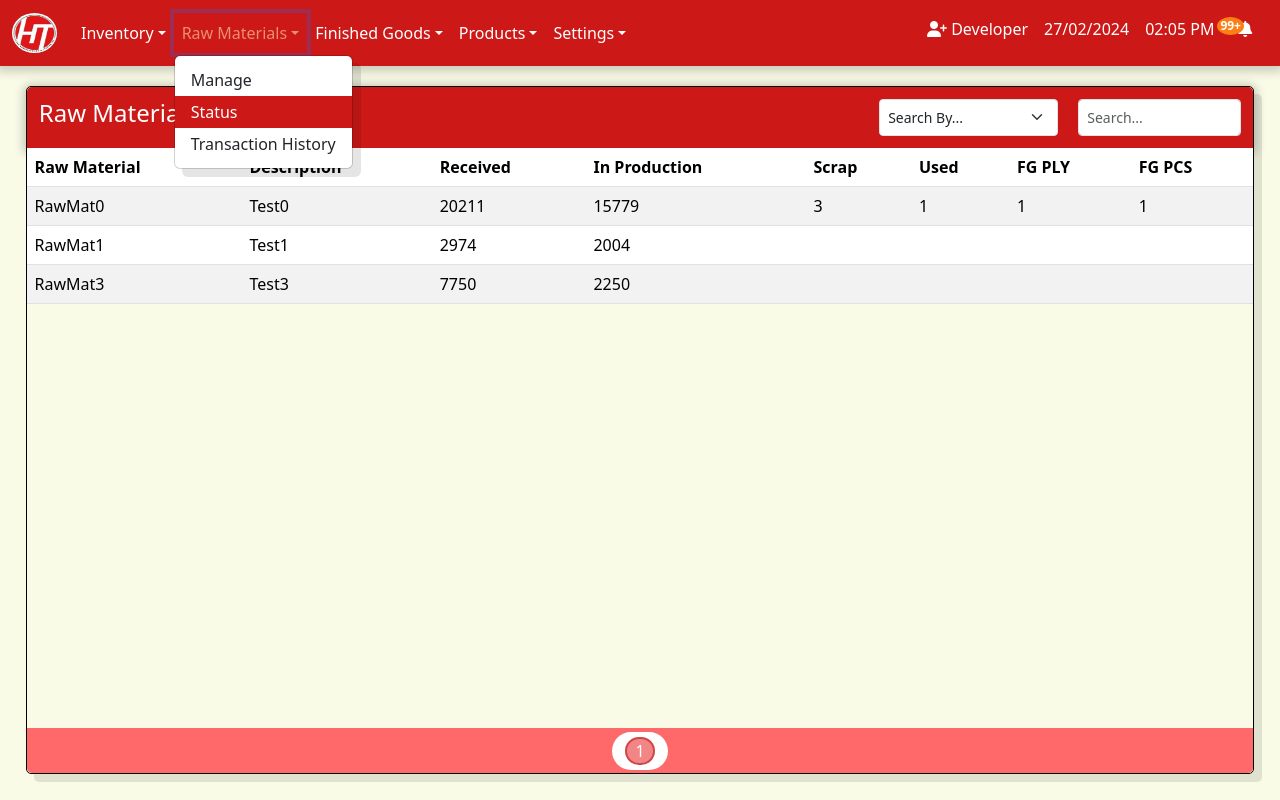
After one commit to Shashimii/inventory-system-with-analytics, a PHP site: page /rm_status in a window 1280 px wide, after a click on "Raw Materials". The commit adds this page. Run offline with PHP 8.4, Linux system fonts and the light colour scheme; data comes from the database, SQL or seed files in the repository; some libraries are stand-ins or nearby versions.

Commit message:
+ rm status

```diff
--- a/js/rmTables.js
+++ b/js/rmTables.js
@@ -238,9 +238,58 @@ $(function(){
         $('#renderHistoryTable').append(tableStructure);
     }
 
+    function rmStatusTableStructure() {
+        $('#renderStatusTable').empty();
+        var tableStructure = `
+        <div class="rm-manage-md-card">
+            <div class="rm-manage-md-card-row">
+                <div class="rm-manage-md-card-item">
+                    <h4>Raw Material Status</h4>
+                </div>
+                <div class="rm-manage-md-card-btn-searchbar">
+                <select id="searchFilter" class="form-select form-select-sm dropdown" required>
+                    <option selected value="">Search By...</option>
+                    <option value="name">Name</option>
+                    <option value="desc">Description</option>
+                </select>
+                    <input id="searchBar" placeholder="Search..." class="form-control form-control-sm" type="text">
+                </div>
+            </div>
+            <div class="table-body">
+                <table class="table table-striped table-responsive table-hover" id="statusTable">
+                    <thead>
+                        <tr>
+                        <th scope="col">Raw Material</th>
+                        <th scope="col">Description</th>
+                        <th scope="col">Received</th>
+                        <th scope="col">In Production</th>
+                        <th scope="col">Scrap</th>
+                        <th scope="col">Used</th>
+                        <th scope="col">FG PLY</th>
+                        <th scope="col">FG PCS</th>
+                        </tr>
+                    </thead>
+                    <tbody>
+
+                    </tbody>
+                </table>
+            </div>
+            <div class="table-footer">
+                <div class="pagination-container">
+                    <ul class="pagination" id="statusTablePagination">
+
+                    </ul>
+                </div>
+            </div>
+        </div>
+        `;
+
+        $('#renderStatusTable').append(tableStructure);
+    }
+
     rmRecTableStructure(); // recieve table default displayed
-    rmHistoryTableStructure(); // history table default displayed
-
+    rmHistoryTableStructure(); // history table display
+    rmStatusTableStructure() // status table display
 
 
     // switch displays between tables
--- /dev/null
+++ b/php/rm_status_data.php
@@ -0,0 +1,25 @@
+<?php
+
+include 'script_con.php';
+
+$stmt = $con->prepare("SELECT item_name, item_desc,
+SUM(quantity_receive) AS total_received,
+SUM(quantity_inProduction) AS total_inProduction,
+SUM(quantity_scrap) AS total_scrap,
+SUM(quantity_used) AS total_used,
+SUM(quantity_created_ply) AS total_ply,
+SUM(quantity_created_pcs) AS total_pcs
+FROM `rm_data` GROUP BY item_name;");
+$stmt->execute();
+$result = $stmt->get_result();
+
+$data = array();
+while ($row = $result->fetch_assoc()) {
+    $data[] = $row;
+}
+
+$stmt->close();
+$con->close();
+
+header('Content-Type: application/json');
+echo json_encode($data);
--- /dev/null
+++ b/rm_status.php
@@ -0,0 +1,104 @@
+<?php
+
+include 'connections.php';
+
+?>
+
+<!DOCTYPE html>
+<html lang="en">
+<head>
+
+    <script src="./js/rmTables.js"></script>
+    <script src="./js/rmFetchStatus.js"></script>
+    <meta charset="UTF-8">
+    <meta name="viewport" content="width=device-width, initial-scale=1.0">
+    <title>Raw Material Status | Hiltac</title>
+</head>
+<body>
+    <div class="main">
+        <div class="content-head">
+            <div class="navbar-container">
+                <nav class="navbar navbar-expand-lg fixed-top" style="background-color: #CD1818">
+                    <div class="container-fluid">
+                        <a class="navbar-brand">
+                            <img src="./assets/logo.jpg" alt="Logo" width="45" height="40" class="d-inline-block align-text-top" style="border-radius: 50%;">
+                        </a>
+                        <button class="navbar-toggler" type="button" data-bs-toggle="collapse" data-bs-target="#navbarSupportedContent" aria-controls="navbarSupportedContent" aria-expanded="false" aria-label="Toggle navigation">
+                            <span class="navbar-toggler-icon"></span>
+                        </button>
+                        <div class="collapse navbar-collapse" id="navbarSupportedContent">
+                            <ul class="navbar-nav me-auto mb-2 mb-lg-0">
+                                <li class="nav-item dropdown">
+                                    <a class="nav-link dropdown-toggle" href="dashboard" role="button" data-bs-toggle="dropdown" aria-expanded="false">Inventory</a>
+                                    <ul class="dropdown-menu">
+                                        <li><a class="dropdown-item" href="dashboard">Dashboard</a></li>
+                                        <li><a class="dropdown-item" href="dailyreports">Daily Reports</a></li>
+                                    </ul>
+                                </li>
+                                <li class="nav-item dropdown">
+                                <a class="nav-link dropdown-toggle" href="#" role="button" data-bs-toggle="dropdown" aria-expanded="false">Raw Materials</a>
+                                    <ul class="dropdown-menu">
+                                        <li><a class="dropdown-item" href="rm_items">Manage</a></li>
+                                        <li><a class="dropdown-item active" href="rm_status">Status</a></li>
+                                        <li><a class="dropdown-item" href="rm_history">Transaction History</a></li>
+                                    </ul>
+                                </li>
+                                <li class="nav-item dropdown">
+                                    <a class="nav-link dropdown-toggle" href="#" role="button" data-bs-toggle="dropdown" aria-expanded="false">Finished Goods</a>
+                                    <ul class="dropdown-menu">
+                                        <li><a class="dropdown-item" href="fg_items">Manage</a></li>
+                                        <li><a class="dropdown-item" href="fg_status">Status</a></li>
+                                        <li><a class="dropdown-item" href="fg_history">Transaction History</a></li>
+                                    </ul>
+                                </li>
+                                <li class="nav-item dropdown">
+                                    <a class="nav-link dropdown-toggle" href="#" role="button" data-bs-toggle="dropdown" aria-expanded="false">Products</a>
+                                    <ul class="dropdown-menu">
+                                        <li><a class="dropdown-item" href="p_stocks">Manage</a></li>
+                                        <li><a class="dropdown-item" href="p_status">Status</a></li>
+                                        <li><a class="dropdown-item" href="p_history">Transaction History</a></li>
+                                    </ul>
+                                </li>
+                                <li class="nav-item dropdown">
+                                    <a class="nav-link dropdown-toggle" href="#" role="button" data-bs-toggle="dropdown" aria-expanded="false">Settings</a>
+                                    <ul class="dropdown-menu">
+                                        <li><a class="dropdown-item" href="settings_accounts">Accounts</a></li>
+                                        <li><a class="dropdown-item" href="settings_data">Backup Data</a></li>
+                                    </ul>
+                                </li>
+                            </ul>
+                            <ul class="navbar-nav ms-auto mb-2 mb-lg-0">
+                                <a class="nav-link"><i class="fa-solid fa-user-plus"></i><?php echo $sys_user ?></a>
+                                <a class="nav-link"><?php echo $sys_date ?></a>
+                                <a class="nav-link" id="sysTime"></a>
+                                <div class="badge">
+                                    <p>99+</p>
+                                    <li class="nav-item dropdown">
+                                        <a class="nav-link" role="button" data-bs-toggle="dropdown"><h6><i class="fa-solid fa-bell"></i></h6></a>
+                                        <ul class="dropdown-menu dropdown-menu-end">
+                                            <li><h6 class="dropdown-item">Notifications</h6></li>
+                                            <li><hr class="dropdown-divider"></li>
+                                            <li><a class="dropdown-item" href="notif">AAAAAAAAAAAAAAAAAAAAAAAAAAAAAAAAAAAA</a></li>
+                                            <li><a class="dropdown-item" href="notif">AAA</a></li>
+                                            <li><a class="dropdown-item" href="notif">AAA</a></li>
+                                            <li><a class="dropdown-item" href="notif">AAA</a></li>
+                                            <li><a class="dropdown-item" href="notif">AAA</a></li>
+                                        </ul>
+                                    </li>
+                                </div>
+                            </ul>
+                        </div>
+                    </div>
+                </nav>
+            </div>
+        </div>
+        <div class="content-body">
+            <div class="main-content">
+                <div class="rm-status-row-1" id="renderStatusTable">
+
+                </div>
+            </div>
+        </div>
+    </div>
+</body>
+</html>
--- a/style.css
+++ b/style.css
@@ -319,4 +319,13 @@ th {
 
 /*== RM History End ==*/
 
+/*== RM Status ==*/
+
+.rm-status-row-1 {
+    flex: 1;
+    display: flex;
+}
+
+/*== RM Status End ==*/
+
 /*== End ==*/
```
Also changed, not shown: js/rmFetchStatus.js (added, +131 -0 lines).
